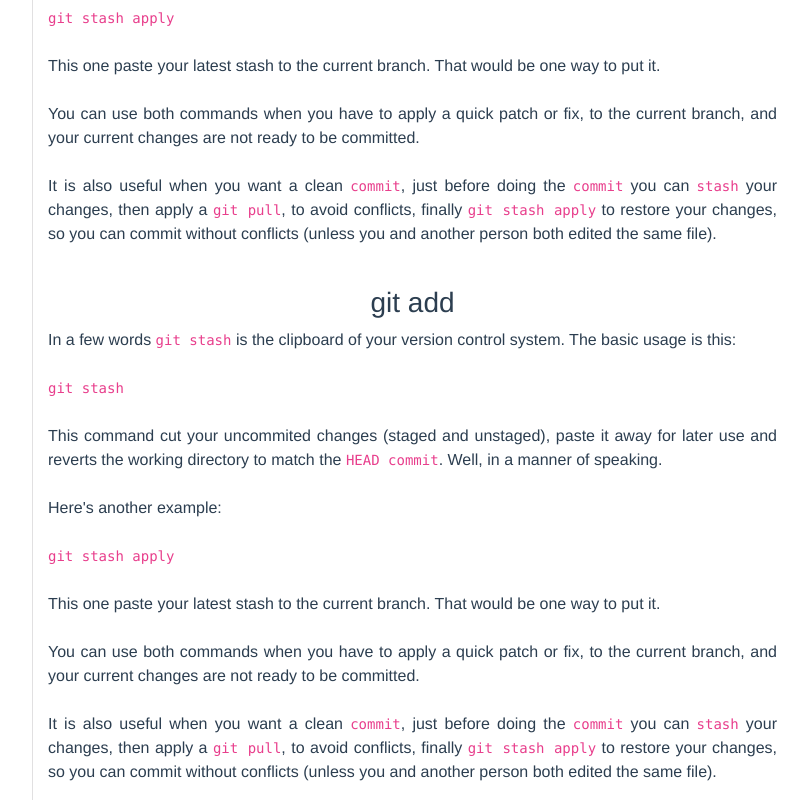
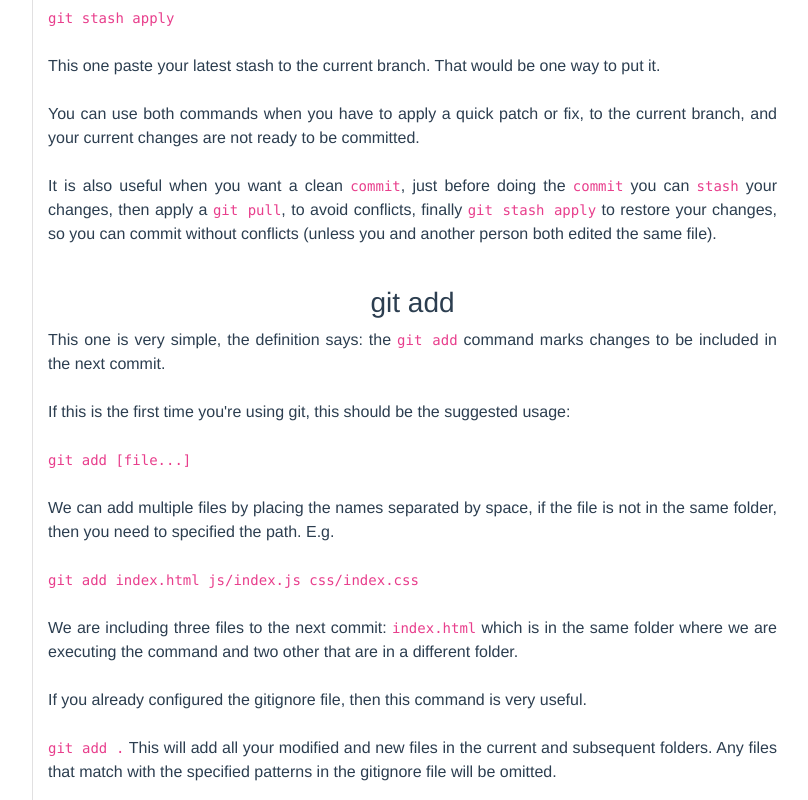
Before and after one commit to rulasmarmol/common-language, a Vue app: page /#/most-useful-git-commands in a window 1280 px wide. Shown: the part 1556-2356 px from the top of the page, without its empty margins (418-1226 px from the left). Built offline with nearby package versions, Linux system fonts and the light colour scheme.

Commit message:
redaction finished for git add

```diff
--- a/src/components/articles/MostUsefulGitCommands.vue
+++ b/src/components/articles/MostUsefulGitCommands.vue
@@ -55,14 +55,16 @@
             </b-col>
             <b-col sm="8" class="left-separator">
                 <h3> git add</h3>
-                <p align="justify">In a few words <code>git stash</code> is the clipboard of your version control system. The basic usage is this:<br><br>
-                <code>git stash</code><br><br>
-                This command cut your uncommited changes (staged and unstaged), paste it away for later use and reverts the working directory to match the <code>HEAD commit</code>. Well, in a manner of speaking. <br><br>
-                Here's another example:<br><br>
-                <code>git stash apply</code><br><br>
-                This one paste your latest stash to the current branch. That would be one way to put it.<br><br>
-                You can use both commands when you have to apply a quick patch or fix, to the current branch, and your current changes are not ready to be committed.<br><br>
-                It is also useful when you want a clean <code>commit</code>, just before doing the <code>commit</code> you can <code>stash</code> your changes, then apply a <code>git pull</code>, to avoid conflicts, finally <code>git stash apply</code> to restore your changes, so you can commit without conflicts (unless you and another person both edited the same file).</p>
+                <p align="justify">This one is very simple, the definition says: the <code>git add</code> command marks changes to be included in the next commit.<br><br>
+                If this is the first time you're using git, this should be the suggested usage:<br><br>
+                <code>git add [file...]</code><br><br>
+                We can add multiple files by placing the names separated by space, if the file is not in the same folder, then you need to specified the path. E.g.<br><br>
+                <code>git add index.html js/index.js css/index.css</code><br><br>
+                We are including three files to the next commit: <code>index.html</code> which is in the same folder where we are executing the command and two other that are in a different folder.<br><br>
+                If you already configured the gitignore file, then this command is very useful.<br><br>
+                <code>git add .</code>
+                This will add all your modified and new files in the current and subsequent folders. Any files that match with the specified patterns in the gitignore file will be omitted.
+                </p>
             </b-col>
         </b-row>
     </b-container>
```
